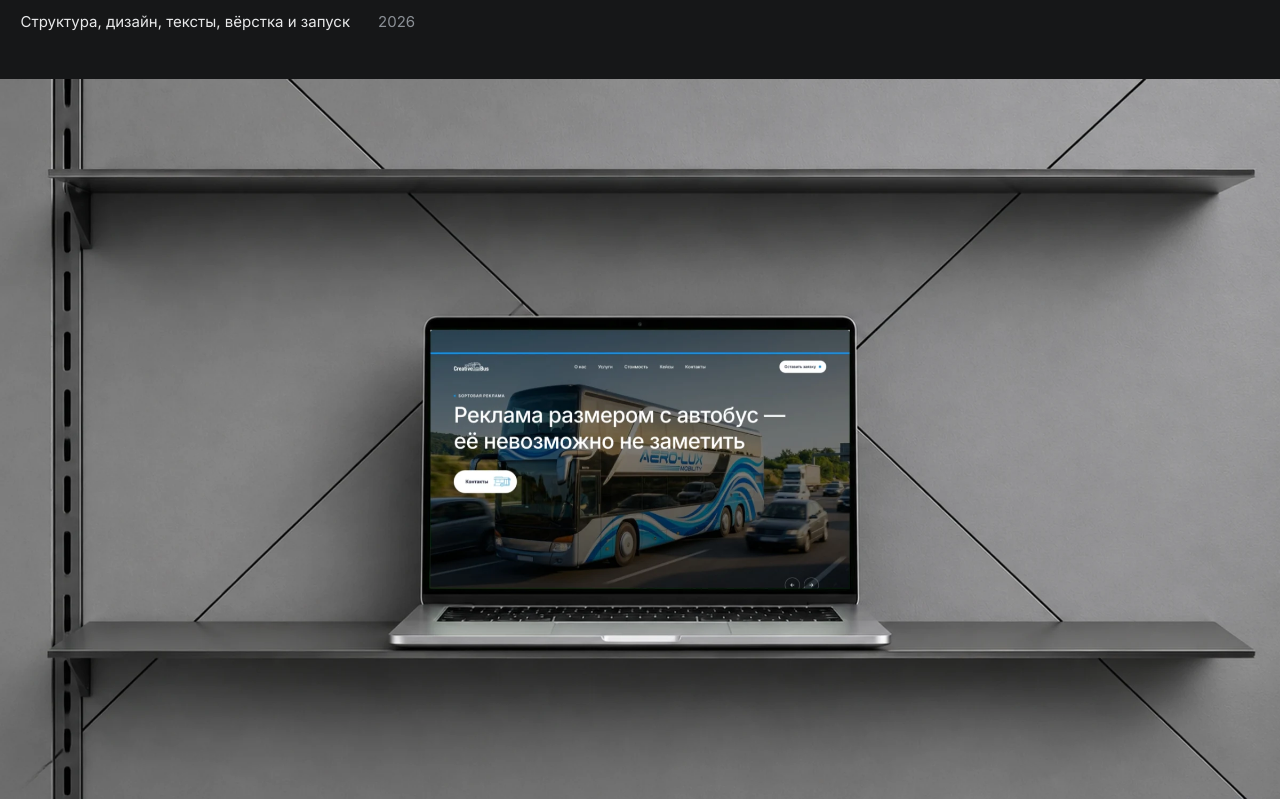
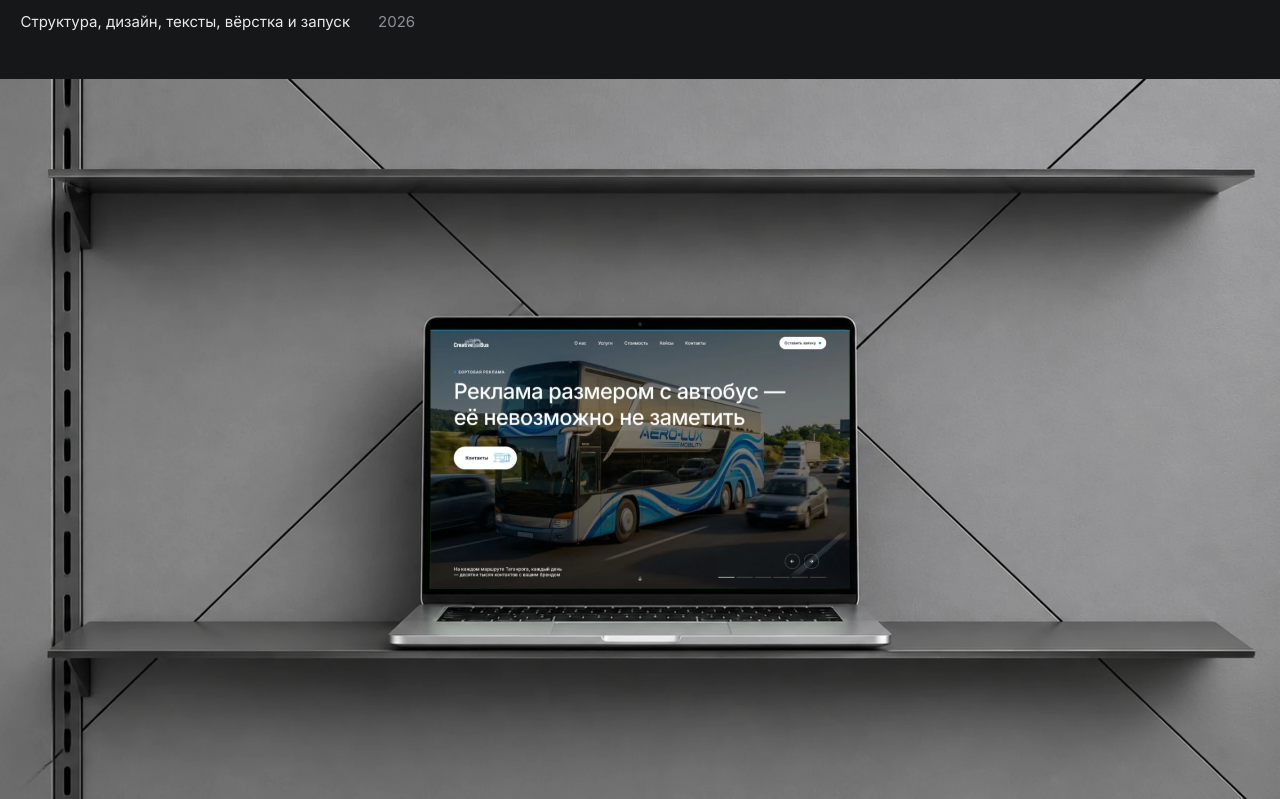
Before and after one commit to vikahramovich02-collab/vika-portfolio, a plain HTML site: page creativebus.html in a window 1280 px wide. Shown: the part 503-1302 px from the top of the page. Drawn offline with Linux system fonts and the light colour scheme.

Commit message:
Creative Bus: мокап без полоски сверху

```diff
--- a/creativebus.html
+++ b/creativebus.html
@@ -48,7 +48,7 @@
   </header>
 
   <figure class="hero-media reveal">
-    <img fetchpriority="high" decoding="async" src="img/cb/cover-mock2.webp" alt="Первый экран сайта Creative Bus на ноутбуке">
+    <img fetchpriority="high" decoding="async" src="img/cb/cover-mock3.webp" alt="Первый экран сайта Creative Bus на ноутбуке">
     <figcaption>Первый экран: четыре кадра с реальной рекламой на бортах, цифры парка и маршрутов</figcaption>
   </figure>
 
```
Also changed, not shown: index.html (+1 -1 lines), img/cb/card-mock2.webp (deleted), img/cb/card-mock3.webp (added), img/cb/cover-mock2.webp (deleted), img/cb/cover-mock3.webp (added).
